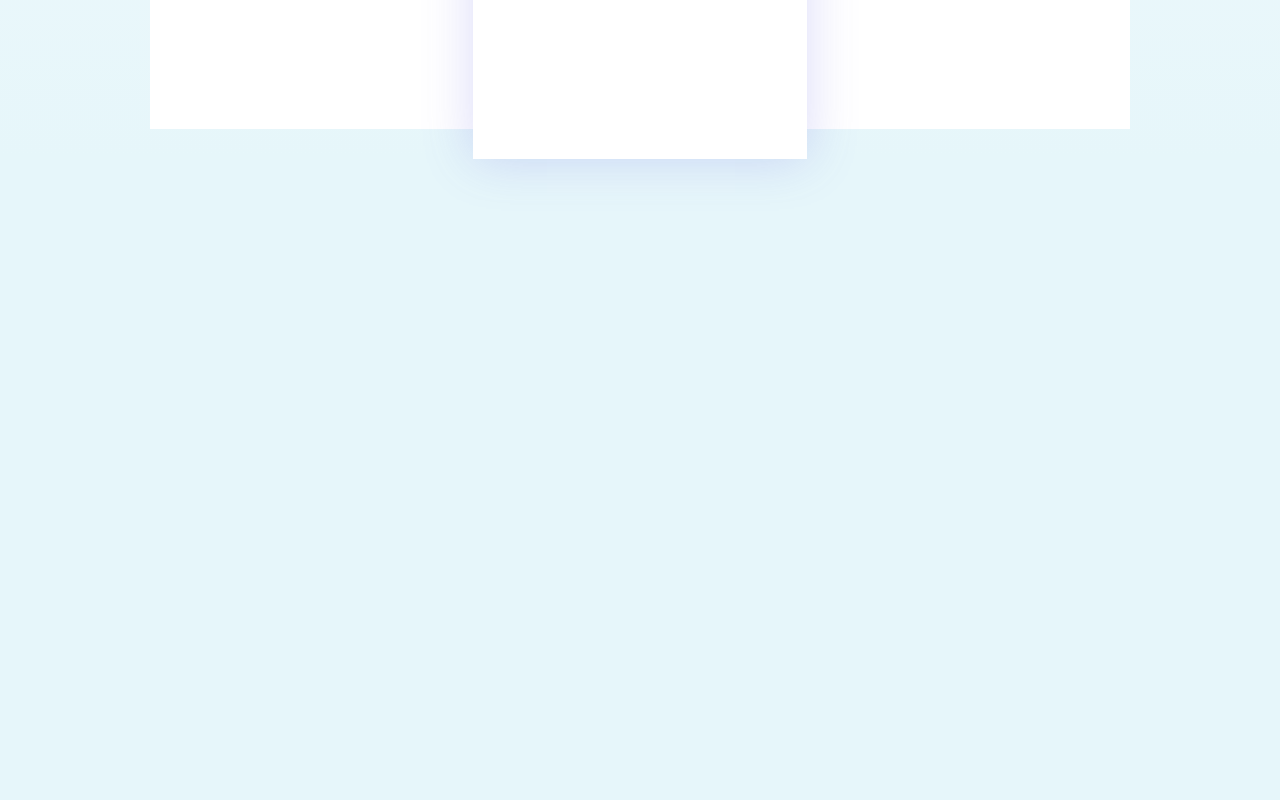
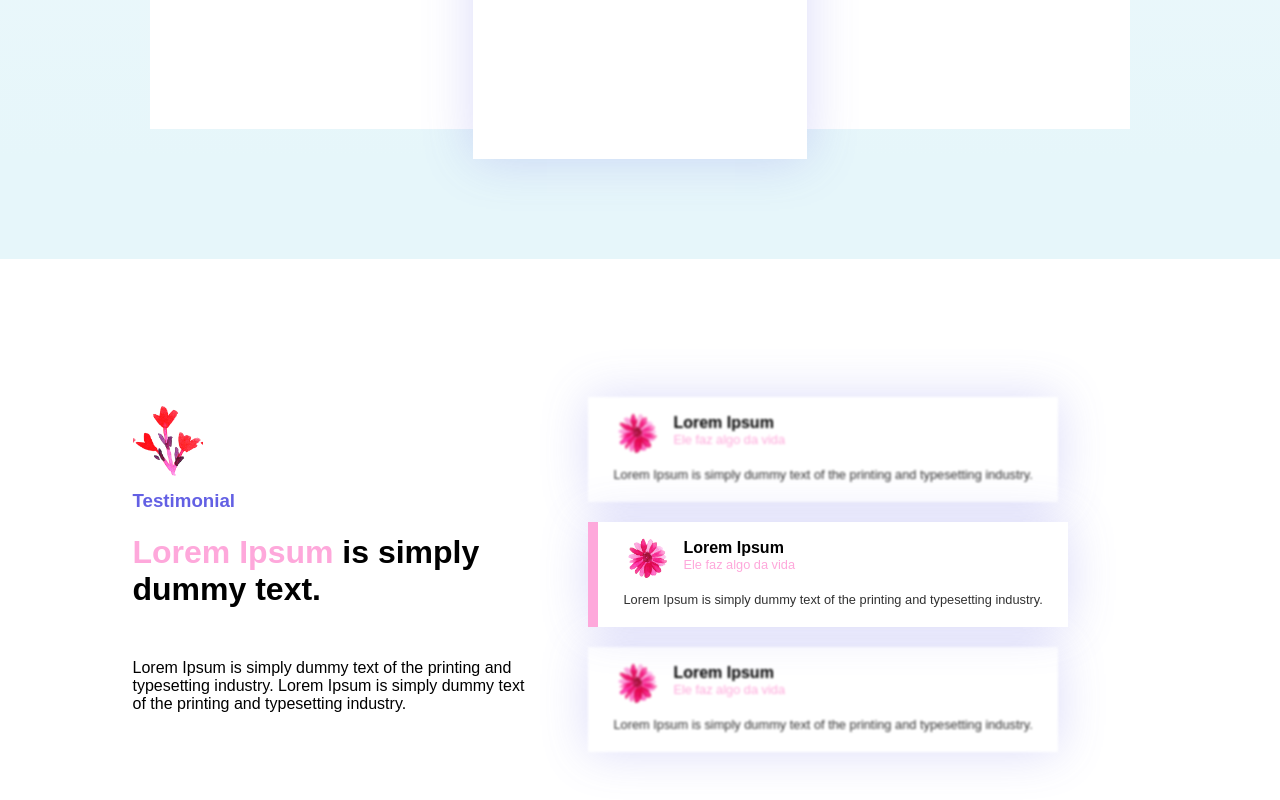
Before and after one commit to RaquelDFS/WS_React, a React (Create React App) app in the folder my-app/: page / in a window 1280 px wide. Shown: the part 4164-4964 px from the top of the page. Before the commit the page ends 4423 px from the top, so only its background shows below. Built offline with nearby package versions, Linux system fonts and the light colour scheme.

Commit message:
testional done

```diff
--- a/my-app/src/App.js
+++ b/my-app/src/App.js
@@ -5,6 +5,7 @@ import AboutUs from "./PortifolioContainer/AboutUs/AboutUs";
 import Wwd from "./PortifolioContainer/WhatWeDo/Wwd";
 import Wu from "./PortifolioContainer/WhyUs/Wu";
 import Price from "./PortifolioContainer/Price/Price";
+import Testimonial from "./PortifolioContainer/Testimonial/Testimonial";
 
 function App() {
   return (
@@ -15,6 +16,7 @@ function App() {
       <Wwd/>
       <Wu/>
       <Price/>
+      <Testimonial/>
 
     </div>
   );
--- a/my-app/src/PortifolioContainer/Nav_bar/index.js
+++ b/my-app/src/PortifolioContainer/Nav_bar/index.js
@@ -24,7 +24,7 @@ const NavBarSection = () => {
                     <a href="#prices"> Prices</a>
                 </li>
                 <li className='Nlink'>
-                    <a href="#"> Testimonial</a>
+                    <a href="#testmonial"> Testimonial</a>
                 </li>
                 <li className='Nlink'>
                     <button className='btn'>Contact Me</button>
--- a/my-app/src/PortifolioContainer/Price/Price.css
+++ b/my-app/src/PortifolioContainer/Price/Price.css
@@ -62,17 +62,6 @@
             outline: none;
         }
 
-        .circle {
-            position: relative;
-            bottom: 376px;
-            right: 438px;
-            background: rgba(98, 96, 228, 0.226);
-            -webkit-clip-path: circle(50%);
-            clip-path: circle(50%);
-            height: 30em;
-            width: 30em;
-    }
-
     .sessao-price-tag{
         display: flex;
         max-width: 980px;
--- a/my-app/src/PortifolioContainer/Price/Price.js
+++ b/my-app/src/PortifolioContainer/Price/Price.js
@@ -30,7 +30,7 @@ const Price = () => {
       <section>
         <div className="sessao-price-tag">
           <div className="price-component first">
-            <div  className="price-tag">
+            <div className="price-tag">
               <h1>Lorem Ipsum</h1>
               <p className="price-price">
                 <em className="pink-Lorem">
--- /dev/null
+++ b/my-app/src/PortifolioContainer/Testimonial/Testimonial.css
@@ -0,0 +1,87 @@
+.container-Testimonial{
+display: flex;
+background-color: white;
+align-items: center;
+justify-content: center;
+height: 10%;
+min-height: fit-content;
+}
+
+.Testimonial-parent{
+    display: flex;
+    text-align: left;
+    align-items: center;
+    justify-content: center;
+    height: 10%;
+    min-height: -moz-fit-content;
+    min-height: fit-content;
+    margin: 8em ;
+    max-width: 1015px;
+}
+.Component{
+    display: inline-block;
+    position: relative;
+    margin: 10px 15px ;
+    background-color: rgb(255, 255, 255);
+    padding: 10px;
+    padding-left: 25px;
+    box-shadow: 0 0 3rem rgba(98, 96, 228, 0.226) ;
+        transition: ease 0.5s;
+}
+
+
+.t-textos{
+    max-width: 500px;
+    padding-right: 40px;
+}
+
+.t-info{
+    display: flex;
+}
+.t-image{
+    background-image: url("../../assets/testimonial/t-foto.png");
+    background-position: center;
+    background-size: contain;
+    width: 50px;
+    height: 50px;
+}
+            .t-titles{
+                margin-left: 10px;
+            }
+            .t-name{
+                margin-top: 8px;
+                font-size: 1em;
+                line-height: 15px;
+            }
+            .t-subtitle{
+                display: inline-block;
+                font-size: 0.8em;
+                color: rgba(254, 168, 219, 1);
+                font-weight: lighter;
+
+            }
+    .t-texty{
+            margin: 10px 15px 10px 0;
+            font-size:0.8em;
+            color: rgb(49, 49, 49);
+    }
+
+    .t-not{
+        filter: blur(1px);
+    }
+                .t-top{
+                    z-index: 1;
+
+                }
+                .t-middle{
+                    z-index: 9;
+                    border-left: rgba(254, 168, 219, 1) solid 10px;
+
+                }
+                .t-middle:hover{
+                    box-shadow: 0 0 5rem rgba(98, 96, 228, 0.808) ;
+                }
+                .t-bottom{
+                    z-index: 2;
+
+                }
--- /dev/null
+++ b/my-app/src/PortifolioContainer/Testimonial/Testimonial.js
@@ -0,0 +1,62 @@
+import React from 'react';
+import './Testimonial.css';
+
+const Testimonial = () => {
+  return <article id="testmonial" className='container-Testimonial'>
+                <section className='Testimonial-parent'>
+                    <div className='t-textos'>
+                        <div className="colz"/>
+                        <div className="AboutUs-details-role">
+                        <span className="prymary-text">
+                            {" "}
+                            <h3 className="subtitle" >Testimonial</h3>
+                            <h1 className='h1'>
+                            {" "}
+                            <em className="pink-Lorem">Lorem Ipsum </em>is simply dummy text.
+                            </h1>
+                            <span className="AboutUs-role-tagline">
+                            Lorem Ipsum is simply dummy text of the printing and typesetting
+                            industry. Lorem Ipsum is simply dummy text of the printing and typesetting
+                            industry.
+                        </span>
+                        </span>
+                    </div>
+                    </div>
+                    <div className='t-components'>
+                        <div className='Component t-not t-top'>
+                            <div className='t-info'>
+                                    <div className='t-image'/>
+                                    <div className='t-titles'>
+                                        <h2 className='t-name'> Lorem Ipsum</h2>
+                                        <h3 className='t-subtitle'> Ele faz algo da vida</h3>
+                                    </div>
+                                </div>
+                            <p className='t-texty'>Lorem Ipsum is simply dummy text of the printing and typesetting industry.</p>
+                        </div>
+                        <div className='Component t-middle'>
+                            <div className='t-info'>
+                                    <div className='t-image'/>
+                                    <div className='t-titles'>
+                                        <h2 className='t-name'> Lorem Ipsum</h2>
+                                        <h3 className='t-subtitle'> Ele faz algo da vida</h3>
+                                    </div>
+                                </div>
+                            <p className='t-texty'>Lorem Ipsum is simply dummy text of the printing and typesetting industry.</p>
+                        </div>
+                        <div className='Component t-not t-bottom'>
+                            <div className='t-info'>
+                                    <div className='t-image'/>
+                                    <div className='t-titles'>
+                                        <h2 className='t-name'> Lorem Ipsum</h2>
+                                        <h3 className='t-subtitle'> Ele faz algo da vida</h3>
+                                    </div>
+                                </div>
+                            <p className='t-texty'>Lorem Ipsum is simply dummy text of the printing and typesetting industry.</p>
+                        </div>
+                    </div>
+            </section>
+</article>;
+
+};
+
+export default Testimonial;
--- a/my-app/src/PortifolioContainer/WhyUs/Wu.js
+++ b/my-app/src/PortifolioContainer/WhyUs/Wu.js
@@ -12,7 +12,7 @@ const Wu = () => {
           <span className="prymary-text">
             {" "}
             <h3 className="subtitle" id="why-us">Why Us</h3>
-            <h1>
+            <h1 className="h1">
               {" "}
               <em className="pink-Lorem">Lorem Ipsum </em>is simply dummy text.
             </h1>
--- a/my-app/src/index.css
+++ b/my-app/src/index.css
@@ -36,6 +36,15 @@ body ::-webkit-scrollbar-thumb {
   height: 10%;
   min-height: fit-content;
   margin: 8em 25rem;
+}
+.h1 {
+  display: block;
+  font-size: 2em;
+  margin-block-start: 0.67em;
+  margin-block-end: 0.67em;
+  margin-inline-start: 0px;
+  margin-inline-end: 0px;
+  font-weight: bold;
 }
 
 .subtitle{
```
Also changed, not shown: my-app/src/assets/testimonial/t-foto.png (added).
